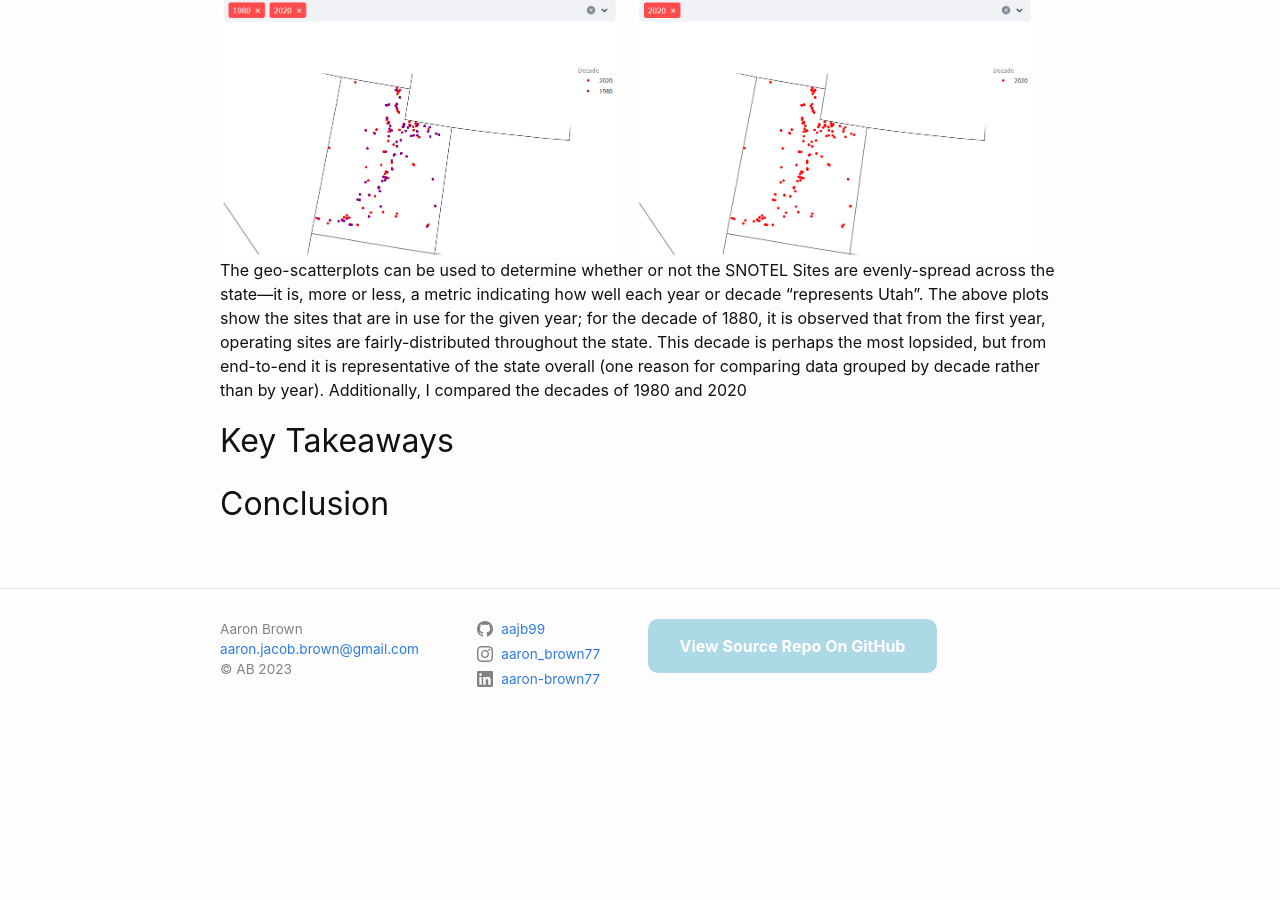
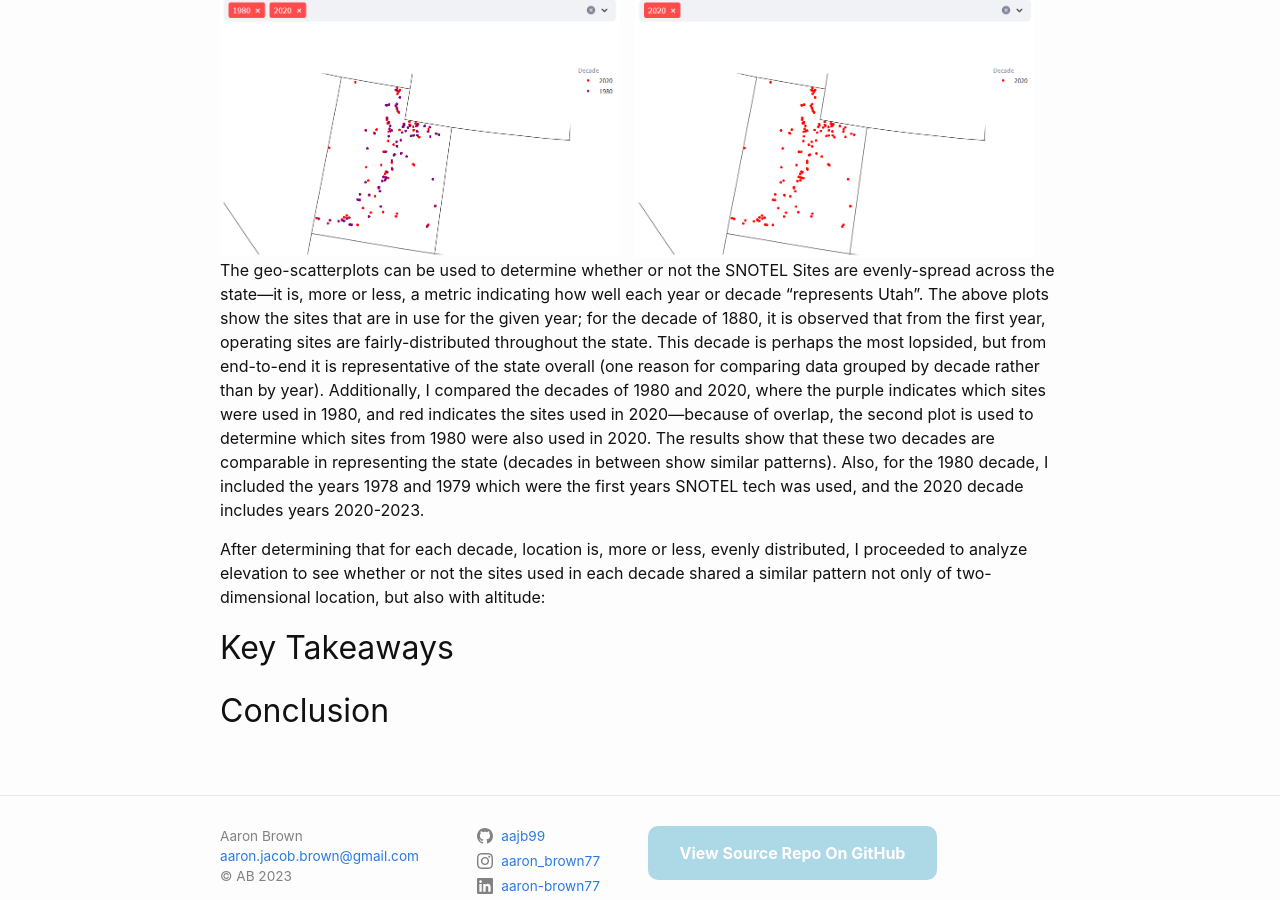
Before and after one commit to aajb99/aajb99.github.io, a Jekyll site: the page built from _posts/2023-11-26-proj-p2.md, in a window 1280 px wide and 900 px high, scrolled down 2048 px. Built offline with Jekyll 4.4.1, drawn with Linux system fonts in a browser that asks for light colours; comment, search, counter and statistics services are not loaded; before the commit the page ends 2798 px from its top, so only the background shows below that.

Commit message:
Added map interpretations

```diff
--- a/_posts/2023-11-26-proj-p2.md
+++ b/_posts/2023-11-26-proj-p2.md
@@ -79,7 +79,9 @@ Out of these additional potentially-underlying factors of snowpack as time incre
 </body>
 
 
-The geo-scatterplots can be used to determine whether or not the SNOTEL Sites are evenly-spread across the state—it is, more or less, a metric indicating how well each year or decade "represents Utah". The above plots show the sites that are in use for the given year; for the decade of 1880, it is observed that from the first year, operating sites are fairly-distributed throughout the state. This decade is perhaps the most lopsided, but from end-to-end it is representative of the state overall (one reason for comparing data grouped by decade rather than by year). Additionally, I compared the decades of 1980 and 2020
+The geo-scatterplots can be used to determine whether or not the SNOTEL Sites are evenly-spread across the state—it is, more or less, a metric indicating how well each year or decade "represents Utah". The above plots show the sites that are in use for the given year; for the decade of 1880, it is observed that from the first year, operating sites are fairly-distributed throughout the state. This decade is perhaps the most lopsided, but from end-to-end it is representative of the state overall (one reason for comparing data grouped by decade rather than by year). Additionally, I compared the decades of 1980 and 2020, where the purple indicates which sites were used in 1980, and red indicates the sites used in 2020—because of overlap, the second plot is used to determine which sites from 1980 were also used in 2020. The results show that these two decades are comparable in representing the state (decades in between show similar patterns). Also, for the 1980 decade, I included the years 1978 and 1979 which were the first years SNOTEL tech was used, and the 2020 decade includes years 2020-2023.
+
+After determining that for each decade, location is, more or less, evenly distributed, I proceeded to analyze elevation to see whether or not the sites used in each decade shared a similar pattern not only of two-dimensional location, but also with altitude:
 
 
 
```
